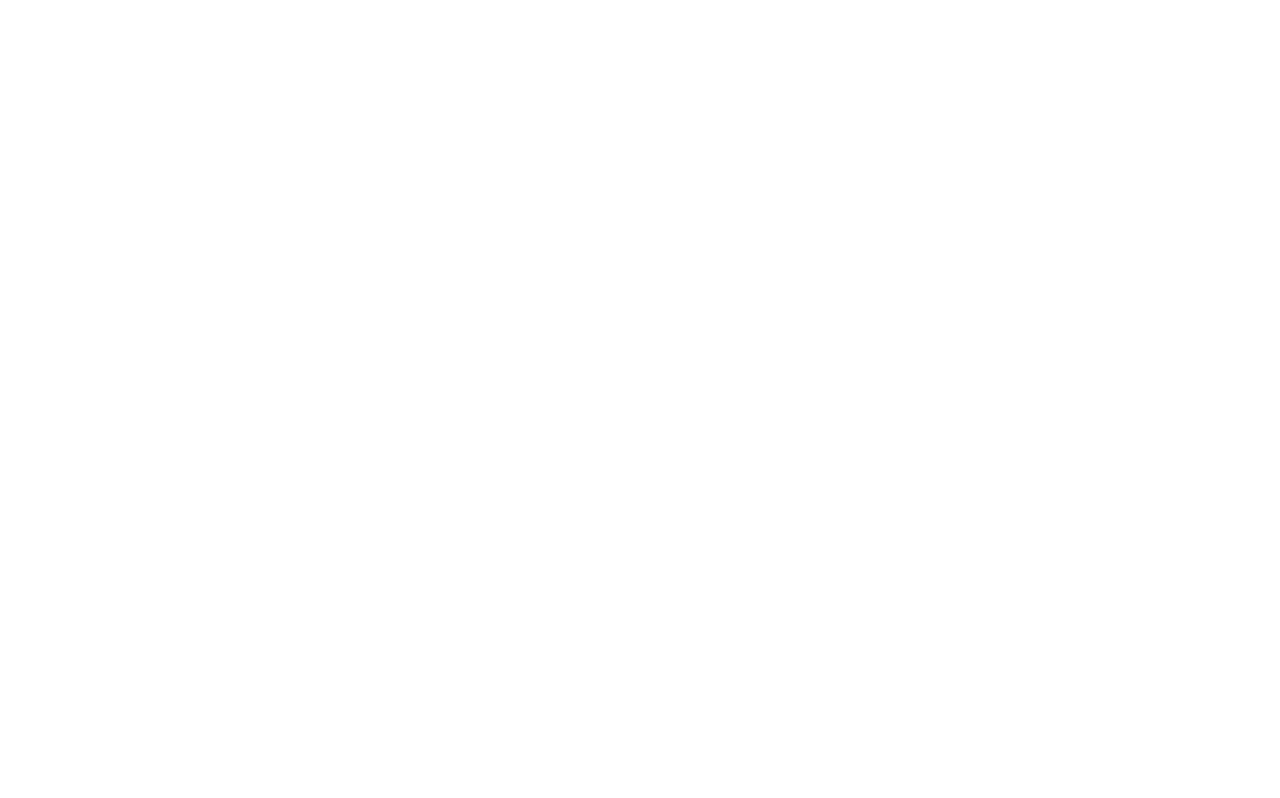
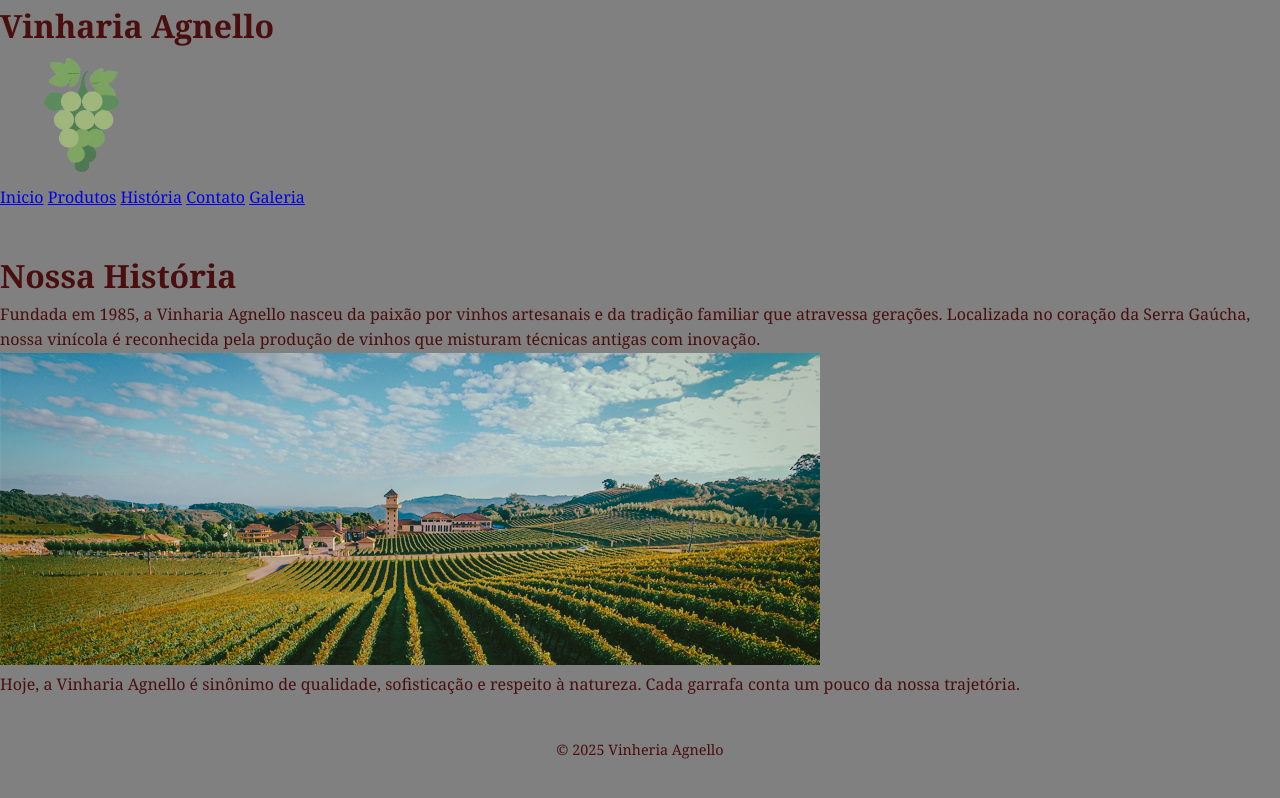
Before and after one commit to Igor-Dominiski/vinharia, a plain HTML site: page vinharia/src/pages/Galeria.html in a window 1280 px wide. Drawn offline with Linux system fonts and the light colour scheme.

Commit message:
Add files via upload

```diff
--- a/vinharia/src/css/style.css
+++ b/vinharia/src/css/style.css
@@ -1,3 +1,5 @@
+/*LINKADO NA GALERIA*/
+
 * {
     margin: 0;
     padding: 0;
--- a/vinharia/src/css/style03.css
+++ b/vinharia/src/css/style03.css
@@ -1,3 +1,4 @@
+/*LINKADO NO INICIO*/
 * {
     margin: 0;
     padding: 0;
--- a/vinharia/src/css/styles.css
+++ b/vinharia/src/css/styles.css
@@ -1,3 +1,4 @@
+/*LINKADO NA HISTORIA*/
 * {
     margin: 0;
     padding: 0;
--- a/vinharia/src/pages/Galeria.html
+++ b/vinharia/src/pages/Galeria.html
@@ -0,0 +1,53 @@
+
+<!DOCTYPE html>
+<html lang="pt-br">
+<head>
+  <meta charset="UTF-8">
+  <meta name="viewport" content="width=device-width, initial-scale=1.0">
+  <title>Vinharia Agnello</title>
+  <link rel="stylesheet" href="../css/style.css">
+</head>
+<body>
+
+  <header>
+    <div>
+        <h1 class="logo"> Vinharia Agnello</h1>
+    </div>
+    <div class="logo">
+    <img src="../assets/imgs/uva.png" alt="Logo">
+    </div>
+    <nav class="menu">
+        <a href="../pages/Inicio.html"class="active">Inicio</a>
+        <a href="vinharia/src/pages/produtos.html">Produtos</a>
+        <a href="../pages/Historia.html">História</a>
+        <a href="vinharia/src/pages/contato.html">Contato</a>
+        <a href="vinharia/src/pages/galeria.html">Galeria</a>
+    </nav>
+
+  </header>
+
+  <main class="conteudo">
+    <h1>Nossa História</h1>
+    <p>
+      Fundada em 1985, a Vinharia Agnello nasceu da paixão por vinhos artesanais e da tradição familiar que atravessa gerações.
+      Localizada no coração da Serra Gaúcha, nossa vinícola é reconhecida pela produção de vinhos que misturam técnicas antigas com inovação.
+    </p>
+
+    <img src="../assets/imgs/vinhedo.jpg" alt="Imagem dos vinhedos da Vinharia Agnello" class="imagem-historia">
+
+    <p>
+      Hoje, a Vinharia Agnello é sinônimo de qualidade, sofisticação e respeito à natureza. Cada garrafa conta um pouco da nossa trajetória.
+    </p>
+  </main>
+
+
+
+
+
+
+
+    <footer>
+        <p>&copy; 2025 Vinheria Agnello</p>
+    </footer>
+</body>
+</html>
```
